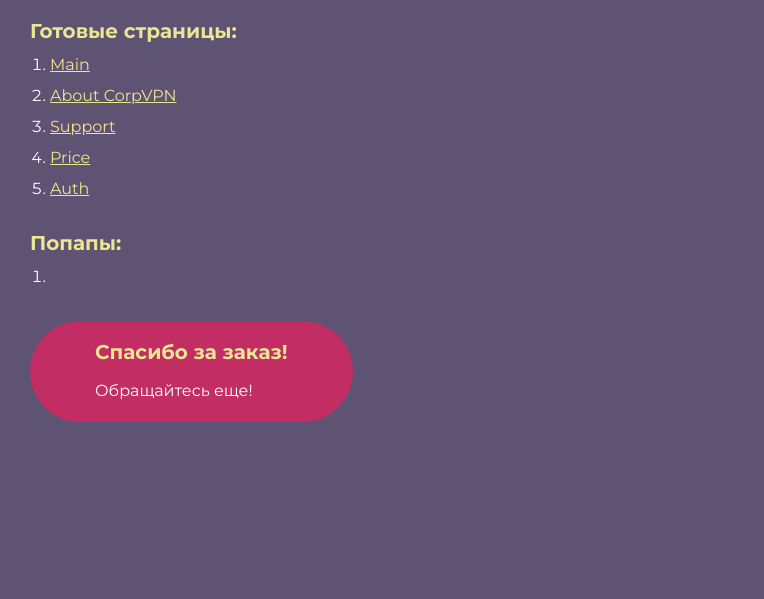
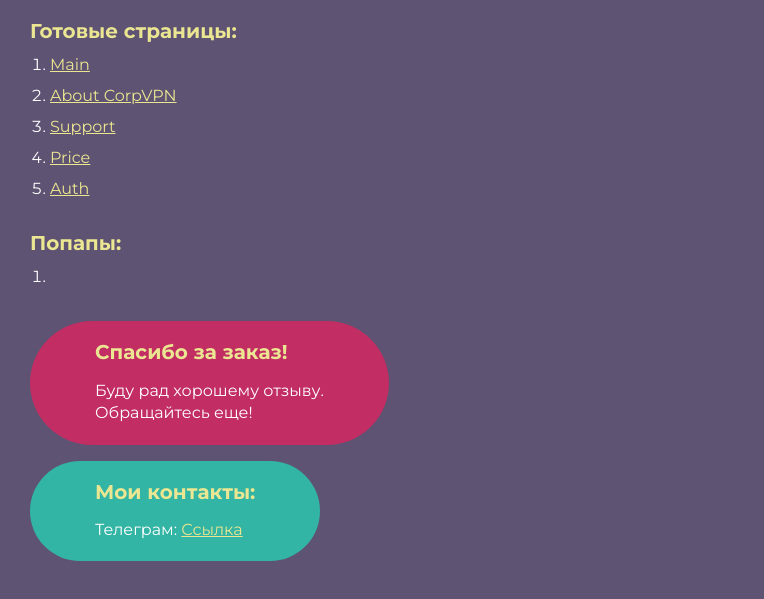
Before and after one commit to mortalshot/corpvpn, a website: page src/index.html in a window 1280 px wide. Shown: the part 115-714 px from the top of the page, without its empty margins (0-764 px from the left). Drawn offline with Linux system fonts and the light colour scheme.

Commit message:
Update index.html

```diff
--- a/src/index.html
+++ b/src/index.html
@@ -27,7 +27,12 @@
 		</ol>
 		<div class="rootpage__tnx">
 			<h2>Спасибо за заказ!</h2>
+			<p>Буду рад хорошему отзыву.</p>
 			<p>Обращайтесь еще!</p>
+		</div>
+		<div class="rootpage__contacts">
+			<h2>Мои контакты:</h2>
+			<p>Телеграм: <a target="_blank" href="https://t.me/kotlancer">Ссылка</a></p>
 		</div>
 	</div>
 </body>
```
